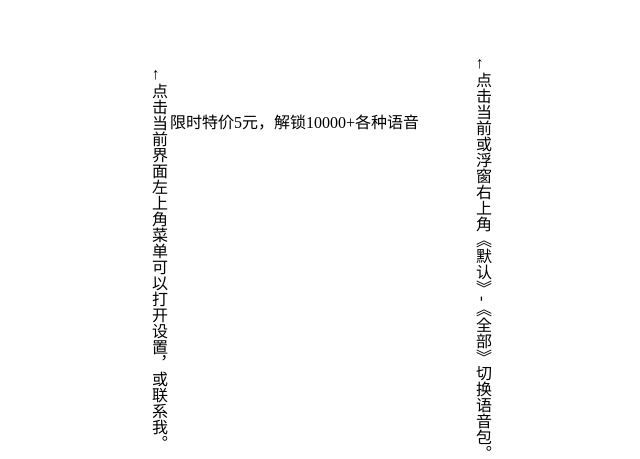
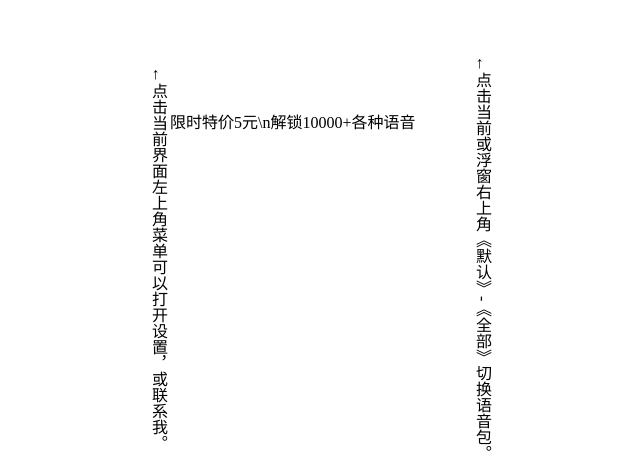
Before and after one commit to youppgd/yuyin, a plain HTML site: page index.html in a window 1280 px wide. Shown: the part 141-600 px from the top of the page, 320-960 px from the left. Drawn offline with Linux system fonts and the light colour scheme.

Commit message:
Update index.html

```diff
--- a/index.html
+++ b/index.html
@@ -17,7 +17,7 @@
 <body>
  <div class="l"> ←点击当前界面左上角菜单可以打开设置，或联系我。</div>
   <div class="content">
-    限时特价5元，解锁10000+各种语音
+    限时特价5元\n解锁10000+各种语音
   </div>
  <div class="r"> ←点击当前或浮窗右上角《默认》-《全部》切换语音包。</div>
 
```
